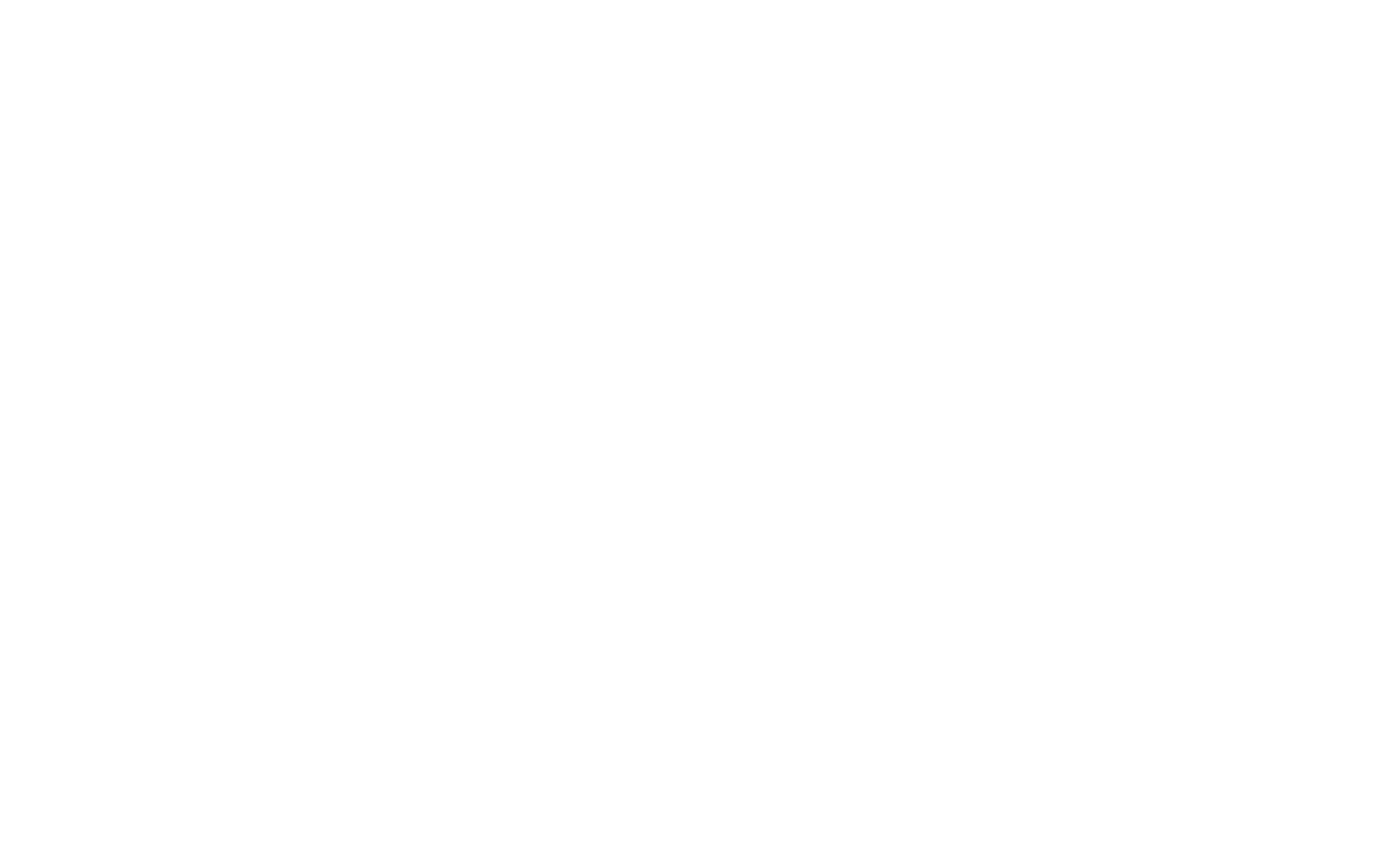
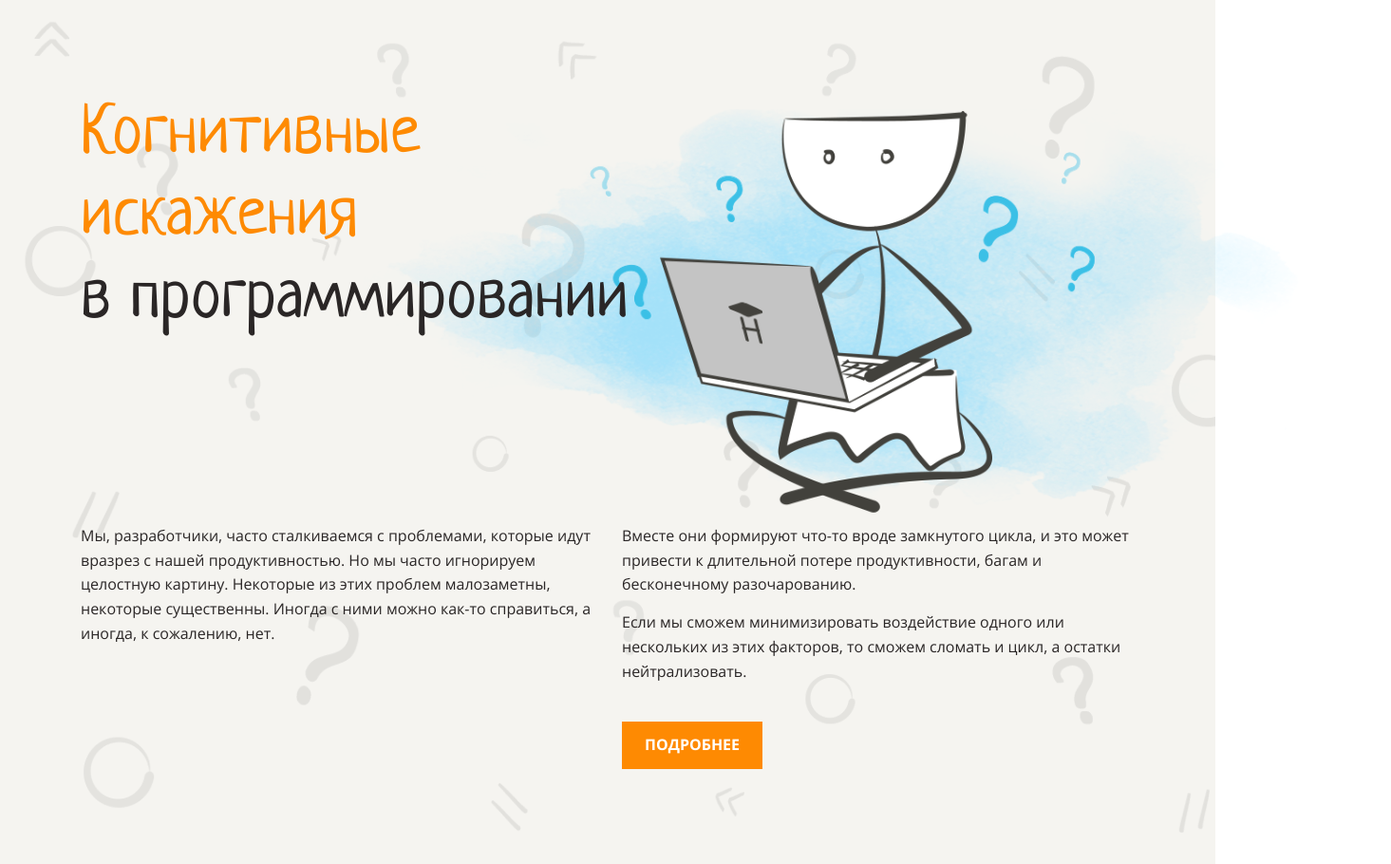
Before and after one commit to sulianova/layout-designer-project-58, a website: page src/index.html in a window 1280 px wide. Shown: the whole page at 95% size, 1465 px wide, since content can reach past the window. Before the commit the page ends 800 px from the top, so only its background shows below. Drawn offline with Linux system fonts and the light colour scheme.

Commit message:
Add CSS and HTML for header

```diff
--- a/src/index.html
+++ b/src/index.html
@@ -9,13 +9,28 @@
     <link rel="stylesheet" href="styles/style.css">
 </head>
 <body>
-    <header></header>
+    <header class="bg-symbols bg-light">
+        <div class="content-container">
+            <h1 class="header-title pb-185">
+                <span class="primary-color">Когнитивные</span><br><span class="primary-color">искажения</span><br><span>в программировании</span>
+            </h1>
+            <img class="header-image" src="../src/assets/images/main.png" alt="main.png">
+            <div class="justify-between col-2">
+                <div>
+                    <p>Мы, разработчики, часто сталкиваемся с проблемами, которые идут вразрез с нашей продуктивностью. Но мы часто игнорируем целостную картину. Некоторые из этих проблем малозаметны, некоторые существенны. Иногда с ними можно как-то справиться, а иногда, к сожалению, нет.</p>
+                </div>
+                <div>
+                    <p>Вместе они формируют что-то вроде замкнутого цикла, и это может привести к длительной потере продуктивности, багам и бесконечному разочарованию.</p>
+                    <p>Если мы сможем минимизировать воздействие одного или нескольких из этих факторов, то сможем сломать и цикл, а остатки нейтрализовать.</p>
+                    <a class="btn btn-link" href="#navigation">Подробнее</a>
+                </div>
+            </div>
+        </div>
+    </header>
     <main>
         <section>
 
         </section>
     </main>
-
-
 </body>
 </html>
--- /dev/null
+++ b/src/styles/atomic.css
@@ -0,0 +1,64 @@
+.display-flex {
+  display: flex;
+}
+
+.flex-column {
+  flex-direction: column;
+}
+
+.justify-center {
+  justify-content: center;
+}
+
+.position-relative {
+  position: relative;
+}
+
+.justify-between {
+  justify-content: space-between;
+}
+
+.flex-wrap {
+  flex-wrap: wrap;
+}
+
+.align-center {
+  align-items: center;
+}
+
+.col-2 {
+  display: flex;
+}
+
+.col-2 > * {
+  width: calc(50% - 15px);
+}
+
+.primary-color {
+  color: var(--primary);
+}
+
+.bg-light {
+  background-color: var(--light);
+  z-index: -300;
+}
+
+.bg-symbols {
+  position: relative;
+}
+
+.bg-symbols::before {
+  position: absolute;
+  width: 100%;
+  height: 100%;
+
+  z-index: -200;
+
+  background-image: url("../assets/images/background.png");
+  background-repeat: no-repeat;
+  background-size: cover;
+
+  opacity: 0.1;
+
+  content: "";
+}
--- /dev/null
+++ b/src/styles/btn.css
@@ -0,0 +1,18 @@
+.btn {
+  display: block;
+  width: fit-content;
+  padding: 12px 24px;
+
+  background-color: var(--primary);
+  border: none;
+  cursor: pointer;
+}
+
+.btn-link {
+  margin-top: 40px;
+
+  color: var(--white);
+  font-weight: bold;
+  text-transform: uppercase;
+  text-decoration: none;
+}
--- /dev/null
+++ b/src/styles/default.css
@@ -0,0 +1,67 @@
+* {
+  box-sizing: border-box;
+}
+
+@font-face {
+  font-weight: 400;
+  font-family: OpenSans;
+  src: url("/src/fonts/OpenSans-Regular.ttf");
+}
+
+@font-face {
+  font-weight: 700;
+  font-family: OpenSans;
+  src: url("/src/fonts/OpenSans-Bold.ttf");
+}
+
+@font-face {
+  font-weight: 400;
+  font-family: Neucha;
+  src: url("/src/fonts/Neucha-Regular.ttf");
+}
+
+html {
+  color: var(--dark);
+  font-size: 16px;
+  font-family: OpenSans, sans-serif;
+  line-height: 1.6em;
+  scroll-behavior: smooth;
+}
+
+body,
+h1,
+h2,
+h3,
+h4,
+p {
+  margin: 0;
+  padding: 0;
+}
+
+h1,
+h2,
+h3 {
+  font-weight: normal;
+  font-family: Neucha, serif;
+  line-height: 1.2em;
+}
+
+h1 {
+  font-size: 72px;
+}
+
+h2 {
+  font-size: 60px;
+}
+
+h3 {
+  font-size: 34px;
+}
+
+h4 {
+  font-size: 24px;
+}
+
+p + p {
+  padding-top: 0.9em;
+}
--- /dev/null
+++ b/src/styles/header.css
@@ -0,0 +1,24 @@
+header {
+  display: flex;
+  justify-content: center;
+}
+
+.header-image {
+  position: absolute;
+
+  top: 55px;
+  right: -270px;
+  z-index: -100;
+
+  height: 525px;
+}
+
+.header-title {
+  position: relative;
+
+  z-index: 100;
+}
+
+.pb-185 {
+    padding-bottom: 193px;
+  }
--- a/src/styles/style.css
+++ b/src/styles/style.css
@@ -1,87 +1,14 @@
+@import "./atomic.css";
+@import "./default.css";
+@import "./variables.css";
+@import "./header.css";
+@import "./btn.css";
+
 /** CSS STYLE **/
-:root {
-  --light: #F5F4F0;
-  --white: #FFFFFF;
-  --dark-50: #908D8B;
-  --dark: #2A2626;
-  --brown: #B09A81;
-  --primary: #FE8A02;
-  --primary-dark: #42413C;
-  --white-50: #D7CCC0;
-  --blue: #1085c5;
-}
+.content-container {
+  position: relative;
 
-@font-face {
-  font-weight: 400;
-  font-family: "OpenSans";
-  src: url("/src/fonts/OpenSans-Regular.ttf");
-}
-
-@font-face {
-  font-weight: 400;
-  font-family: "Neucha";
-  src: url("/src/fonts/Neucha-Regular.ttf");
-}
-
-body {
-  display: flex;
-  align-items: center;
-  justify-content: center;
-  margin: 0;
-
-  color: var(--dark);
-  font-family: "OpenSans", sans-serif;
-  font-size: 16px;
-  line-height: 1.6em;
-
-  background: var(--whight);
-}
-
-h1,
-h2,
-h3 {
-  line-height: 1.2em;
-}
-
-h1 {
-  font-weight: 400;
-  font-size: 72px;
-  font-family: "Neucha", serif;
-}
-
-h2 {
-  font-weight: 400;
-  font-size: 60px;
-  font-family: "Neucha", serif;
-}
-
-h3 {
-  font-weight: 400;
-  font-size: 34px;
-  font-family: "Neucha", serif;
-}
-
-section {
-  display: flex;
-  align-items: center;
-  justify-content: left;
-
-  width: 1100px;
+  max-width: 1110px;
+  margin: 0 auto;
   padding: 100px 0;
 }
-
-section::before {
-  background:
-    url("/src/assets/images/background.png")
-    cover
-    no-repeat;
-  opacity: 90%;
-}
-
-header::before {
-  background:
-    url("/src/assets/images/background.png")
-    cover
-    no-repeat;
-  opacity: 90%;
-}
--- /dev/null
+++ b/src/styles/variables.css
@@ -0,0 +1,11 @@
+:root {
+  --light: #f5f4f0;
+  --white: #fff;
+  --dark-50: #908d8b;
+  --dark: #2a2626;
+  --brown: #b09a81;
+  --primary: #fe8a02;
+  --primary-dark: #42413c;
+  --white-50: #d7ccc0;
+  --blue: #1085c5;
+}
```
Also changed, not shown: src/styles/scss/app.scss (deleted, +0 -18 lines), src/fonts/OpenSans-Bold.ttf (added), 1 other file.
